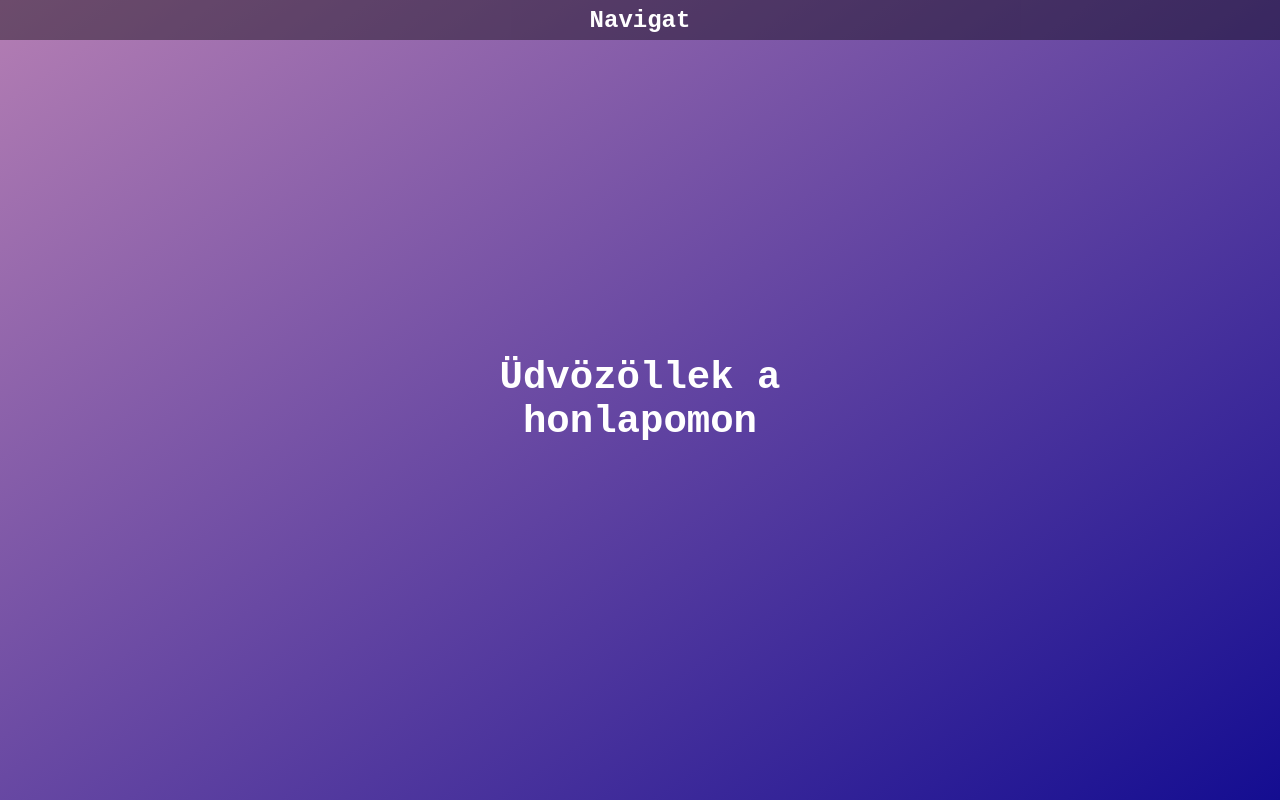
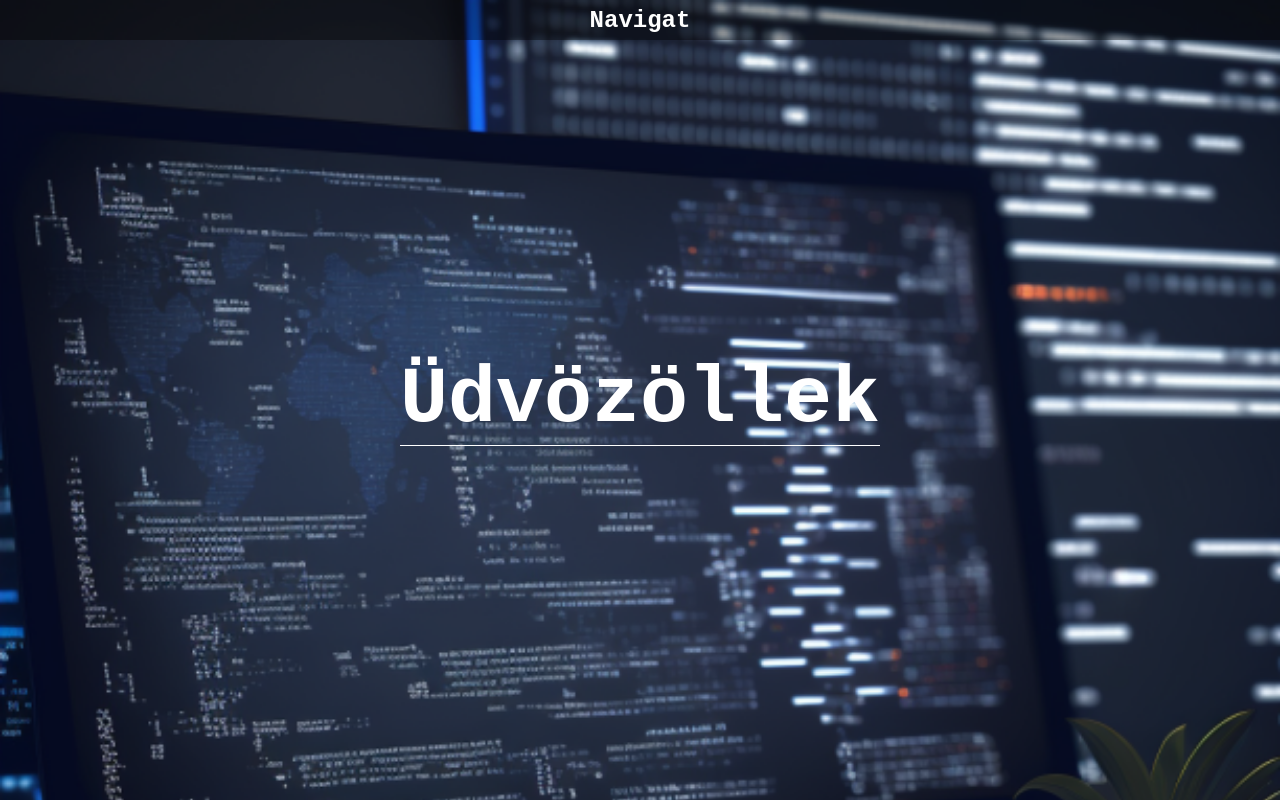
Before and after one commit to feherszabolcs/portfolio, a React (Create React App) app: page / in a window 1280 px wide. Built offline with nearby package versions, Linux system fonts and the light colour scheme.

Commit message:
welcomepage edited

```diff
--- a/package.json
+++ b/package.json
@@ -7,9 +7,12 @@
     "@testing-library/react": "^13.4.0",
     "@testing-library/user-event": "^13.5.0",
     "react": "^18.2.0",
+    "react-animated-cursor": "^2.5.2",
     "react-dom": "^18.2.0",
     "react-icons": "^4.8.0",
     "react-scripts": "5.0.1",
+    "three": "^0.150.1",
+    "threejs-toys": "^0.0.8",
     "web-vitals": "^2.1.4"
   },
   "scripts": {
--- a/src/App.css
+++ b/src/App.css
@@ -33,7 +33,6 @@ section.App-footer{
     justify-content: center;
     align-items: center;
     scroll-snap-align: start;
-    position: fixed;
 }
 .container{
     scroll-snap-type: y mandatory;
@@ -43,3 +42,4 @@ section.App-footer{
 .App-about{
     background-color: gray;
 }
+/*--------------------------TEST---------------*/
--- a/src/App.js
+++ b/src/App.js
@@ -1,11 +1,12 @@
 import './App.css';
 import React from 'react';
 import { Navbar, Footer, Welcome, About } from './components';
+import { particlesCursor } from 'threejs-toys'
+const App = () => {
 
-const App = () => {
+
   return (
-    <div>
-      <div className='container'>
+      <div className='container' id='app'>
         <section className='App-navbar'>
           <div className='bg-blur'>
             <Navbar />
@@ -21,7 +22,6 @@ const App = () => {
           <Footer />
         </section>
       </div>
-    </div>
 
   )
 }
--- a/src/components/welcome/Welcome.jsx
+++ b/src/components/welcome/Welcome.jsx
@@ -1,11 +1,32 @@
-import React from "react";
+import React, { useState } from "react";
 import './welcome.css'
 
 const Welcome = () =>{
+
+    const[letter,setLetter] = useState("Üdvözöllek")
+    const[author,setAuthor] = useState(" ")
+
+    function mouseEnter(){
+
+
+        setLetter("Üdvözöllek az oldalomon!")
+        setAuthor("~Fehér Szabolcs~")
+    }
+    function mouseDown(){
+        setLetter("Üdvözöllek")
+        setAuthor(" ")
+    }
+
+
+
     return(
         <div className="welcome-message">
-            <h1>Üdvözöllek a</h1>
-            <h2>honlapomon</h2>
+            <div className="welcome-animated">
+            <h1 id="welcome-title" onMouseEnter={mouseEnter} onMouseLeave={mouseDown}>{letter}</h1>
+
+            <h3 id="welcome-author">{author}</h3>
+            </div>
+
         </div>
     )
 }
--- a/src/components/welcome/welcome.css
+++ b/src/components/welcome/welcome.css
@@ -1,4 +1,4 @@
-.welcome-message{
+.welcome-message {
     font-size: 3rem;
     min-height: 100vh;
     display: flex;
@@ -9,6 +9,45 @@
     color: white;
     text-align: center;
 }
-body{
+
+body {
     overflow: hidden;
+    background-image: url(/src/design/bg-welcome.png);
+    background-repeat: no-repeat;
+    background-size: cover;
 }
+
+#welcome-title {
+    position: relative;
+    font-size: 5rem;
+    border-bottom: 0.3px solid white;
+}
+
+#welcome-title::before {
+    transform: scaleX(0);
+    transform-origin: bottom right;
+}
+
+#welcome-title:hover::before {
+    transform: scaleX(1);
+    transform-origin: bottom left;
+}
+
+#welcome-title::before {
+    content: " ";
+    display: block;
+    position: absolute;
+    top: 0;
+    right: 0;
+    bottom: 0;
+    left: 0;
+    inset: 0 0 0 0;
+    background: hsla(200, 100%, 80%, 0.432);
+    z-index: -1;
+    transition: transform .3s ease;
+}
+
+#welcome-author {
+    color: grey;
+
+}
```
Also changed, not shown: src/design/bg-welcome.png (added), 1 other file (tests, documents, lock files or other folders).
